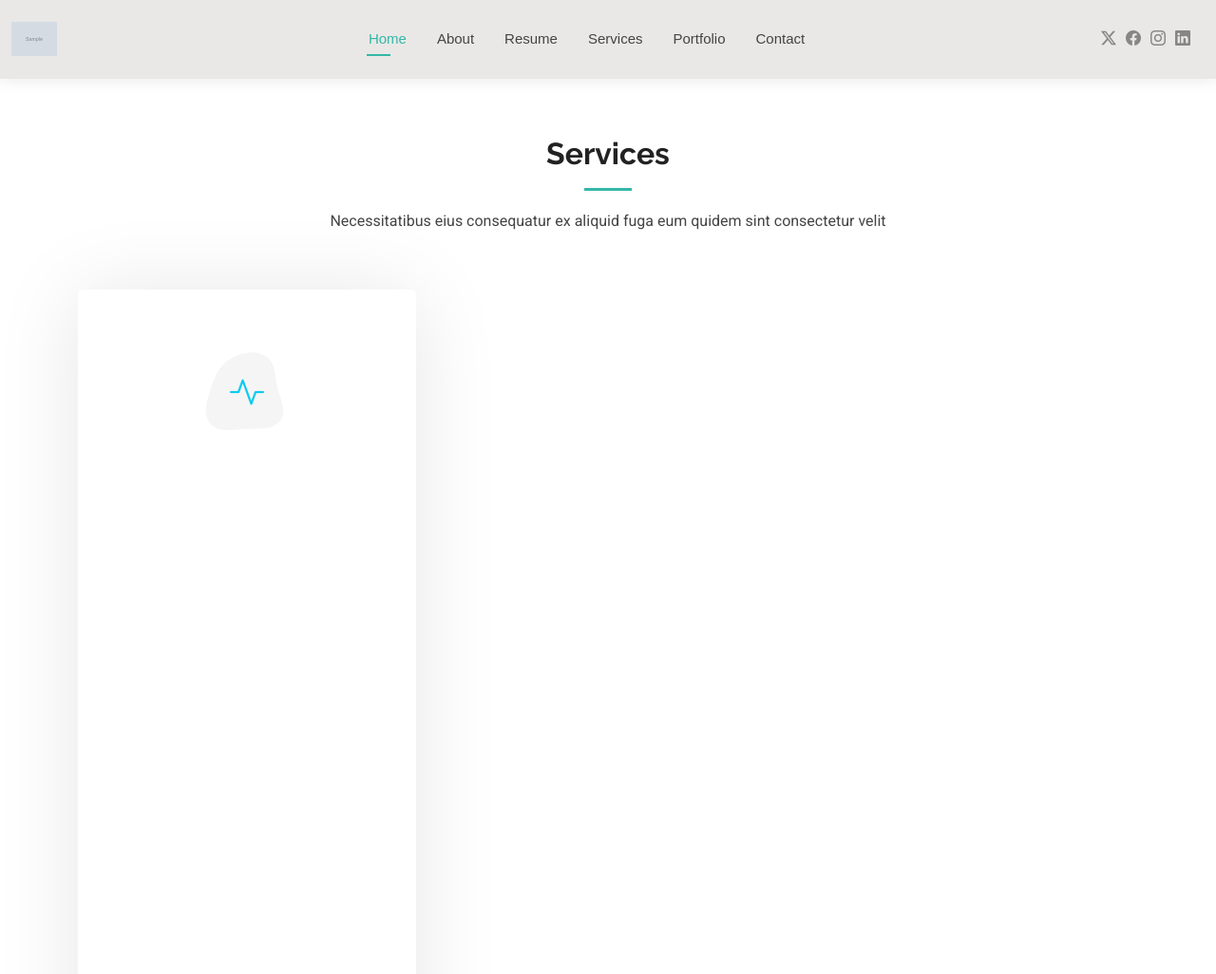
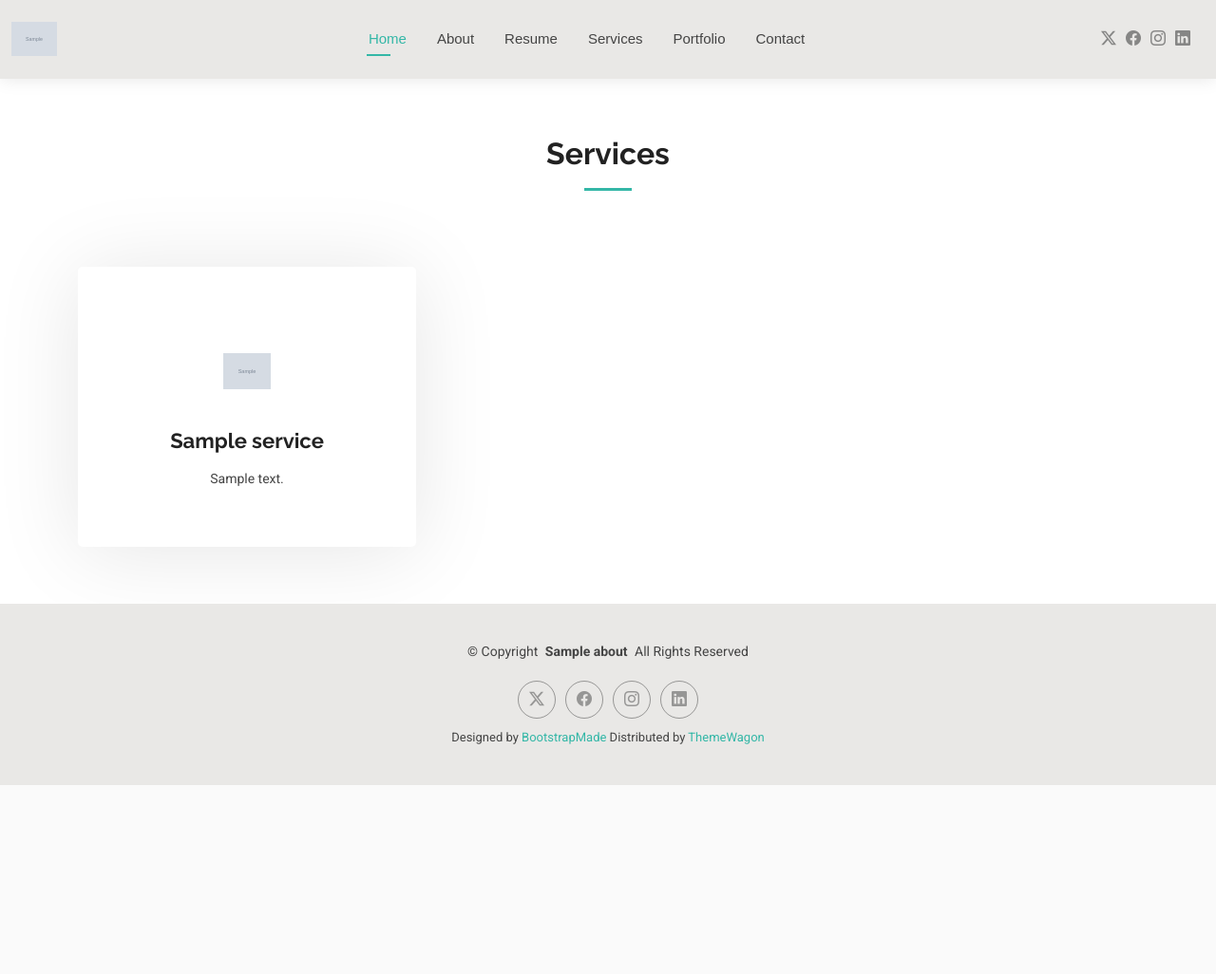
Before and after one commit to vickimaulana/my-porto, a PHP site: page /index.php?page=service in a window 1280 px wide. Shown: the top 1026 px of the page at 95% size. After the commit the page ends 827 px from the top, so only its background shows below. Run offline with PHP 8.4, Linux system fonts and the light colour scheme; tables that the repository leaves empty or names only in its code hold one stand-in row (values such as "Sample post"); grey boxes marked "Sample" are stand-in pictures.

Commit message:
tinggal porto sama kontak

```diff
--- a/content/service.php
+++ b/content/service.php
@@ -1,54 +1,32 @@
-<?php
-$queryServices = mysqli_query($koneksi, "SELECT * FROM services ORDER BY id DESC");
-$rowServices = mysqli_fetch_assoc($queryServices);
-
-?>
-
-  <main class="main">
-
     <!-- Services Section -->
     <section id="services" class="services section">
 
       <!-- Section Title -->
       <div class="container section-title" data-aos="fade-up">
         <h2>Services</h2>
-        <p>Necessitatibus eius consequatur ex aliquid fuga eum quidem sint consectetur velit</p>
+
       </div><!-- End Section Title -->
 
       <div class="container">
 
         <div class="row gy-4">
+            <?php foreach($rowServices as $rs):?>
                 <div class="col-lg-4 col-md-6" data-aos="fade-up" data-aos-delay="100">
-              <?php foreach ($rowServices as $service) : ?>
                     <div class="service-item item-cyan position-relative">
                     <div class="icon">
-                <svg width="100" height="100" viewBox="0 0 600 600" xmlns="http://www.w3.org/2000/svg">
-                  <path stroke="none" stroke-width="0" fill="#f5f5f5" d="M300,521.0016835830174C376.1290562159157,517.8887921683347,466.0731472004068,529.7835943286574,510.70327084640275,468.03025145048787C554.3714126377745,407.6079735673963,508.03601936045806,328.9844924480964,491.2728898941984,256.3432110539036C474.5976632858925,184.082847569629,479.9380746630129,96.60480741107993,416.23090153303,58.64404602377083C348.86323505073057,18.502131276798302,261.93793281208167,40.57373210992963,193.5410806939664,78.93577620505333C130.42746243093433,114.334589627462,98.30271207620316,179.96522072025542,76.75703585869454,249.04625023123273C51.97151888228291,328.5150500222984,13.704378332031375,421.85034740162234,66.52175969318436,486.19268352777647C119.04800174914682,550.1803526380478,217.28368757567262,524.383925680826,300,521.0016835830174"></path>
-                </svg>
-                <i class="bi bi-activity"></i>
+                        <img src="admin/uploads/services/<?= $rs['icon']?>" alt="" width="50">
                     </div>
                     <a href="#" class="stretched-link">
-                <h3><?php echo $service['title'] ?? '' ?></h3>
+                        <h3><?=$rs['title']?></h3>
                     </a>
-              <p><?php echo $service['description'] ?? '' ?></p>
+                    <p><?=$rs['description']?></p>
                     </div>
+                </div><!-- End Service Item -->
             <?php endforeach?>
-          </div><!-- End Service Item -->
+
+
         </div>
 
       </div>
 
     </section><!-- /Services Section -->
-
-  </main>
-
-
-
-  <!-- Scroll Top -->
-  <a href="#" id="scroll-top" class="scroll-top d-flex align-items-center justify-content-center"><i class="bi bi-arrow-up-short"></i></a>
-
-  <!-- Preloader -->
-  <!-- <div id="preloader"></div> -->
-
-
-</body>
--- a/index.php
+++ b/index.php
@@ -33,7 +33,7 @@
 
 //Service
 $queryServices = mysqli_query($koneksi, "SELECT * FROM services ORDER BY id DESC");
-$rowServices  = mysqli_fetch_assoc($queryServices);
+$rowServices  = mysqli_fetch_all($queryServices, MYSQLI_ASSOC);
 
 // //Contact
 // $queryContacts = mysqli_query($koneksi, "SELECT * FROM contacts ORDER BY id DESC");
```
Lines whose indentation alone changed are shown as unchanged.
